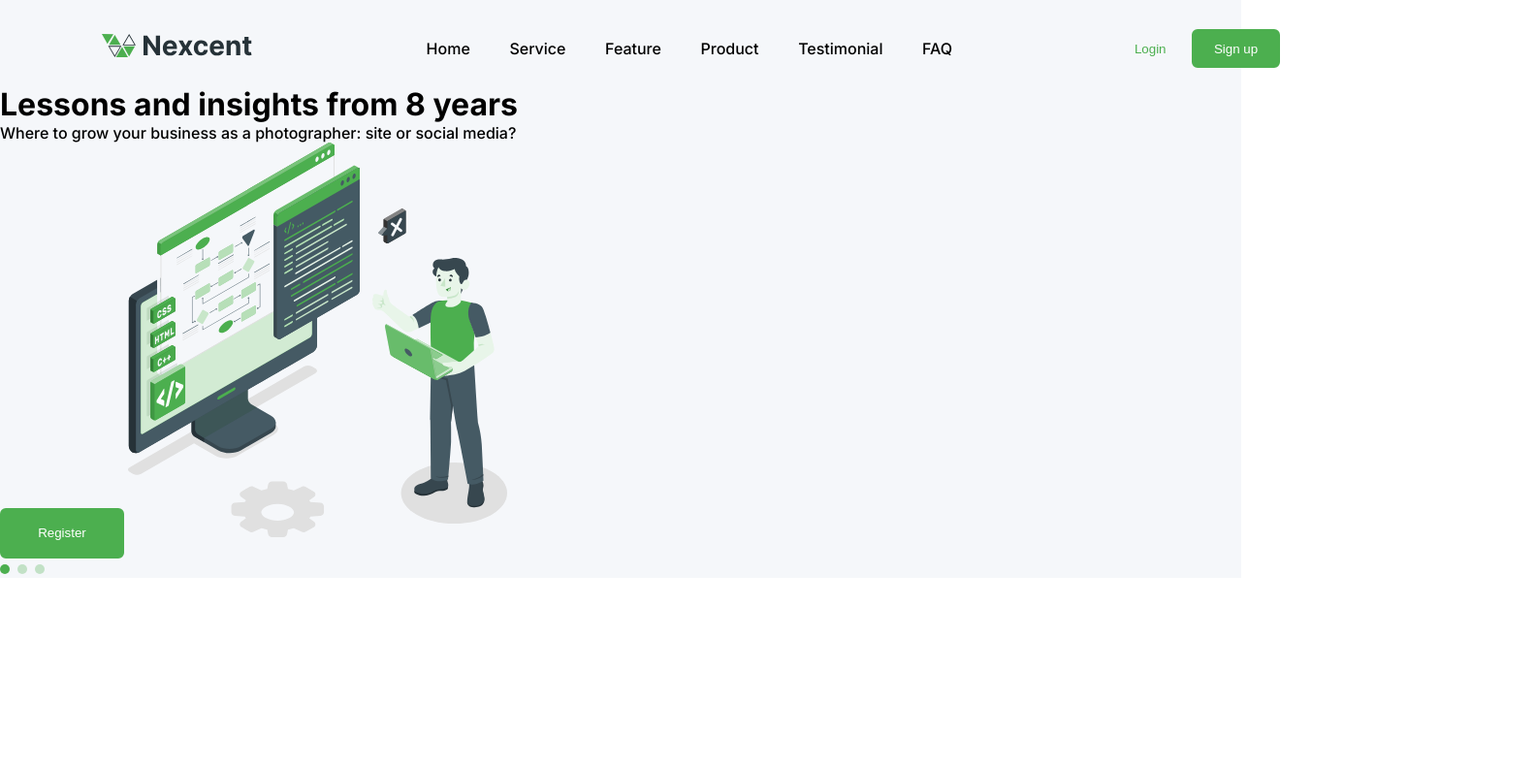
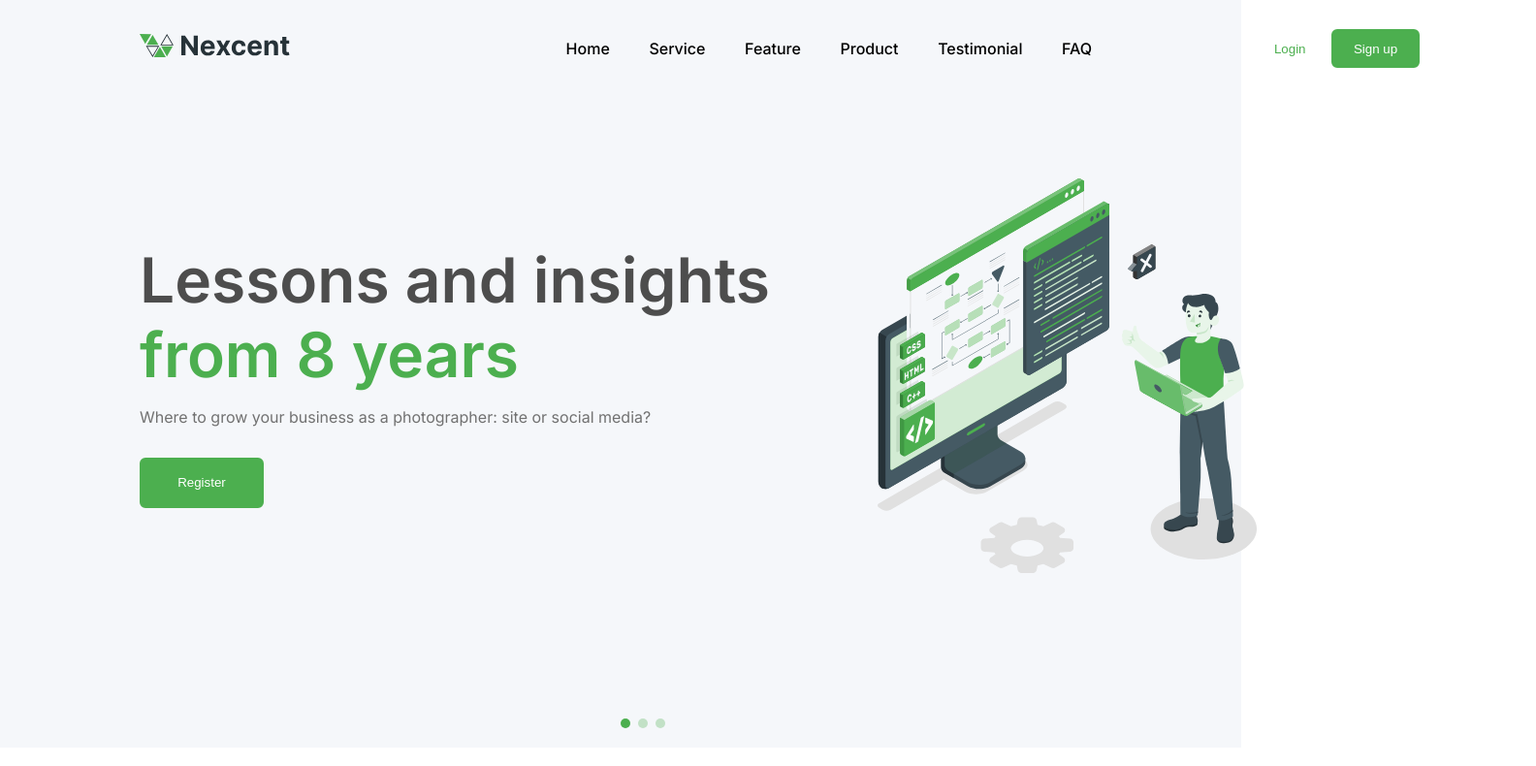
Before and after one commit to CapEugene/csspractice, a website built with Vite: page index.html in a window 1280 px wide. Shown: the whole page at 97% size, 1584 px wide, since content can reach past the window. Built offline with nearby package versions, Linux system fonts and the light colour scheme.

Commit message:
Heading + hero section ready

```diff
--- a/index.html
+++ b/index.html
@@ -38,10 +38,10 @@
           <h1>Lessons and insights <span>from 8 years</span></h1>
           <p>Where to grow your business as a photographer: site or social media?</p>
           <button class="button">Register</button>
-          <img src="/infoimage.svg" alt="infoimage">
         </div>
-        <img class="dots" src="/dots.svg" alt="dotsimage">
+        <img class="infoimage" src="/infoimage.svg" alt="infoimage">
       </div>
+      <img class="dots" src="/dots.svg" alt="dotsimage">
 
     </div>
   </body>
--- a/src/style.css
+++ b/src/style.css
@@ -26,7 +26,7 @@ img {
 
 .container {
   width: 1440px;
-  margin: 0 auto;
+  margin: 0 144px;
   /* padding: 28px 10px; */
 }
 
@@ -35,7 +35,7 @@ header {
 }
 
 header img {
-  padding-left: 105px;
+  /* padding-left: 105px; */
   position: relative;
   top: 5px;
 }
@@ -81,6 +81,48 @@ header nav ul span .button {
   padding-left: 125px;
   padding-right: 120px;
 }
+
+
+.hero {
+  padding: 96px 0;
+  display: flex;
+  align-items: center;
+}
+
+.hero-info {
+  width: 657px;
+  height: 276px;
+}
+
+.hero-info h1 {
+  font-family: 'Inter', serif;
+  font-size: 64px;
+  font-weight: 600;
+  color: #4D4D4D;
+}
+
+.hero-info h1 span {
+  color: #4CAF4F;
+}
+
+.hero-info p {
+  font-weight: 400;
+  padding-top: 16px;
+  padding-bottom: 32px;
+  color: #717171;
+}
+
+.hero img {
+  padding-left: 104px;
+}
+
+.dots {
+  position: relative;
+  left: 50%;
+  bottom: 16px;
+  padding-top: 70px;
+}
+
 
 
 
```
